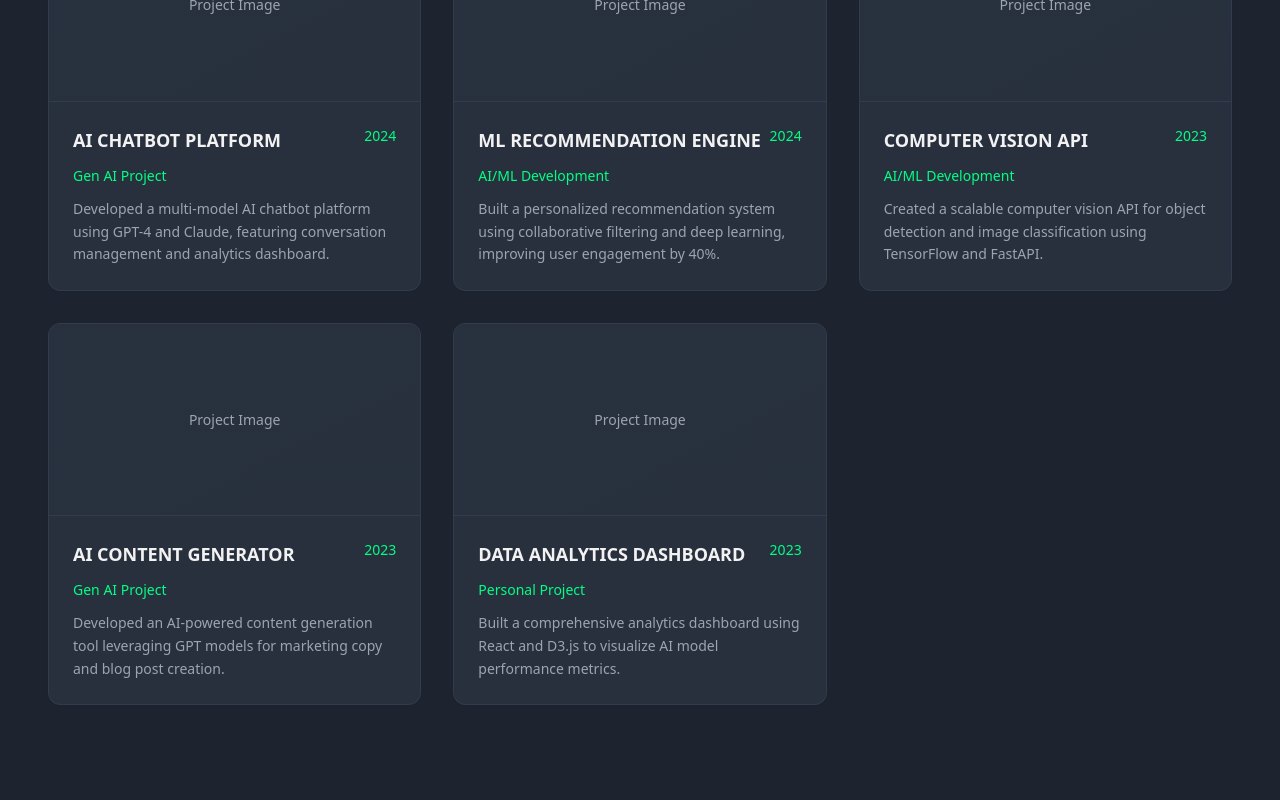
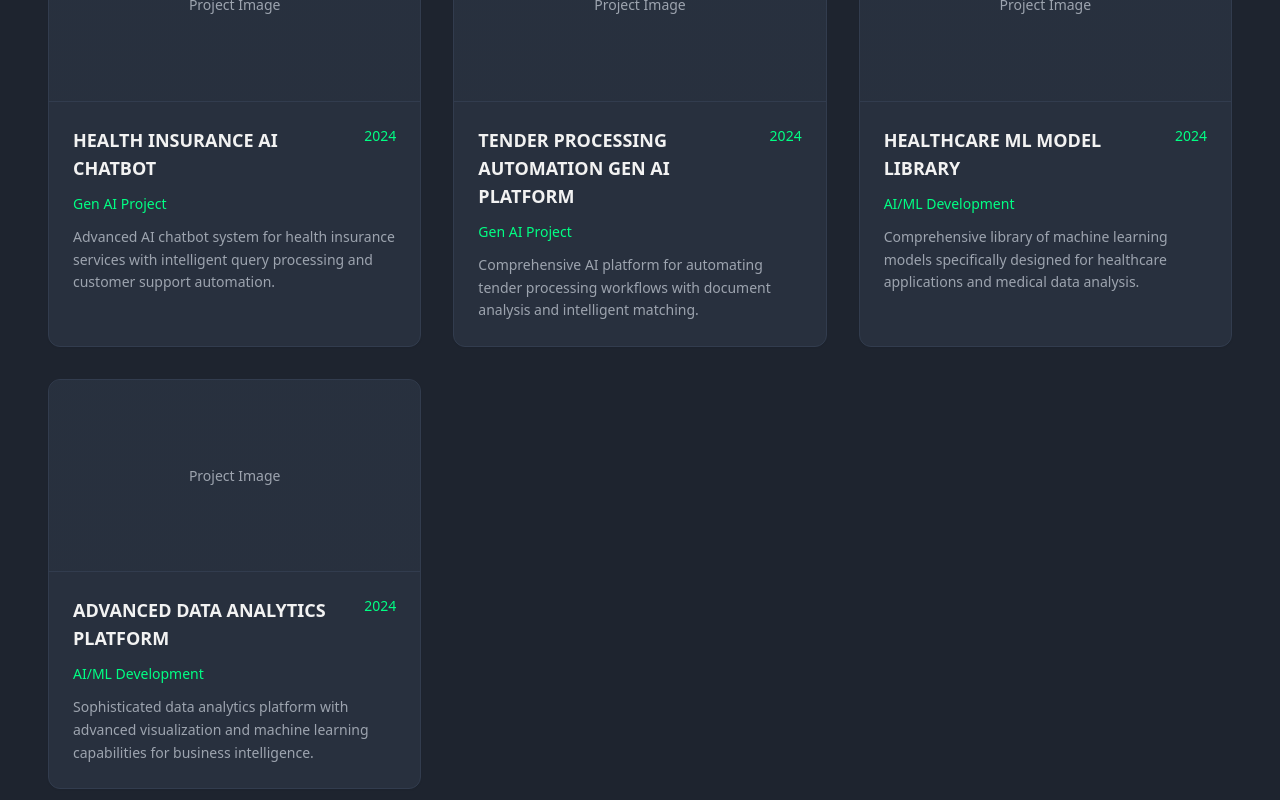
Before and after one commit to pislurcloud/achievement-canvas, a React (Vite) app: page / in a window 1280 px wide. Shown: the part 1560-2360 px from the top of the page. Built offline with nearby package versions, Linux system fonts and the light colour scheme.

Commit message:
Update Recent Projects
Update the Recent Projects section with new project titles. The content for these projects will be updated later.

```diff
--- a/src/components/Portfolio.tsx
+++ b/src/components/Portfolio.tsx
@@ -2,38 +2,31 @@ import { Card, CardContent } from "@/components/ui/card";
 
 const projects = [
   {
-    title: "AI CHATBOT PLATFORM",
+    title: "HEALTH INSURANCE AI CHATBOT",
     category: "Gen AI Project",
     year: "2024",
-    description: "Developed a multi-model AI chatbot platform using GPT-4 and Claude, featuring conversation management and analytics dashboard.",
+    description: "Advanced AI chatbot system for health insurance services with intelligent query processing and customer support automation.",
     image: "placeholder"
   },
   {
-    title: "ML RECOMMENDATION ENGINE",
-    category: "AI/ML Development",
+    title: "TENDER PROCESSING AUTOMATION GEN AI PLATFORM",
+    category: "Gen AI Project",
     year: "2024",
-    description: "Built a personalized recommendation system using collaborative filtering and deep learning, improving user engagement by 40%.",
+    description: "Comprehensive AI platform for automating tender processing workflows with document analysis and intelligent matching.",
     image: "placeholder"
   },
   {
-    title: "COMPUTER VISION API",
+    title: "HEALTHCARE ML MODEL LIBRARY",
     category: "AI/ML Development",
-    year: "2023",
-    description: "Created a scalable computer vision API for object detection and image classification using TensorFlow and FastAPI.",
+    year: "2024",
+    description: "Comprehensive library of machine learning models specifically designed for healthcare applications and medical data analysis.",
     image: "placeholder"
   },
   {
-    title: "AI CONTENT GENERATOR",
-    category: "Gen AI Project",
-    year: "2023",
-    description: "Developed an AI-powered content generation tool leveraging GPT models for marketing copy and blog post creation.",
-    image: "placeholder"
-  },
-  {
-    title: "DATA ANALYTICS DASHBOARD",
-    category: "Personal Project",
-    year: "2023",
-    description: "Built a comprehensive analytics dashboard using React and D3.js to visualize AI model performance metrics.",
+    title: "ADVANCED DATA ANALYTICS PLATFORM",
+    category: "AI/ML Development",
+    year: "2024",
+    description: "Sophisticated data analytics platform with advanced visualization and machine learning capabilities for business intelligence.",
     image: "placeholder"
   }
 ];
```
